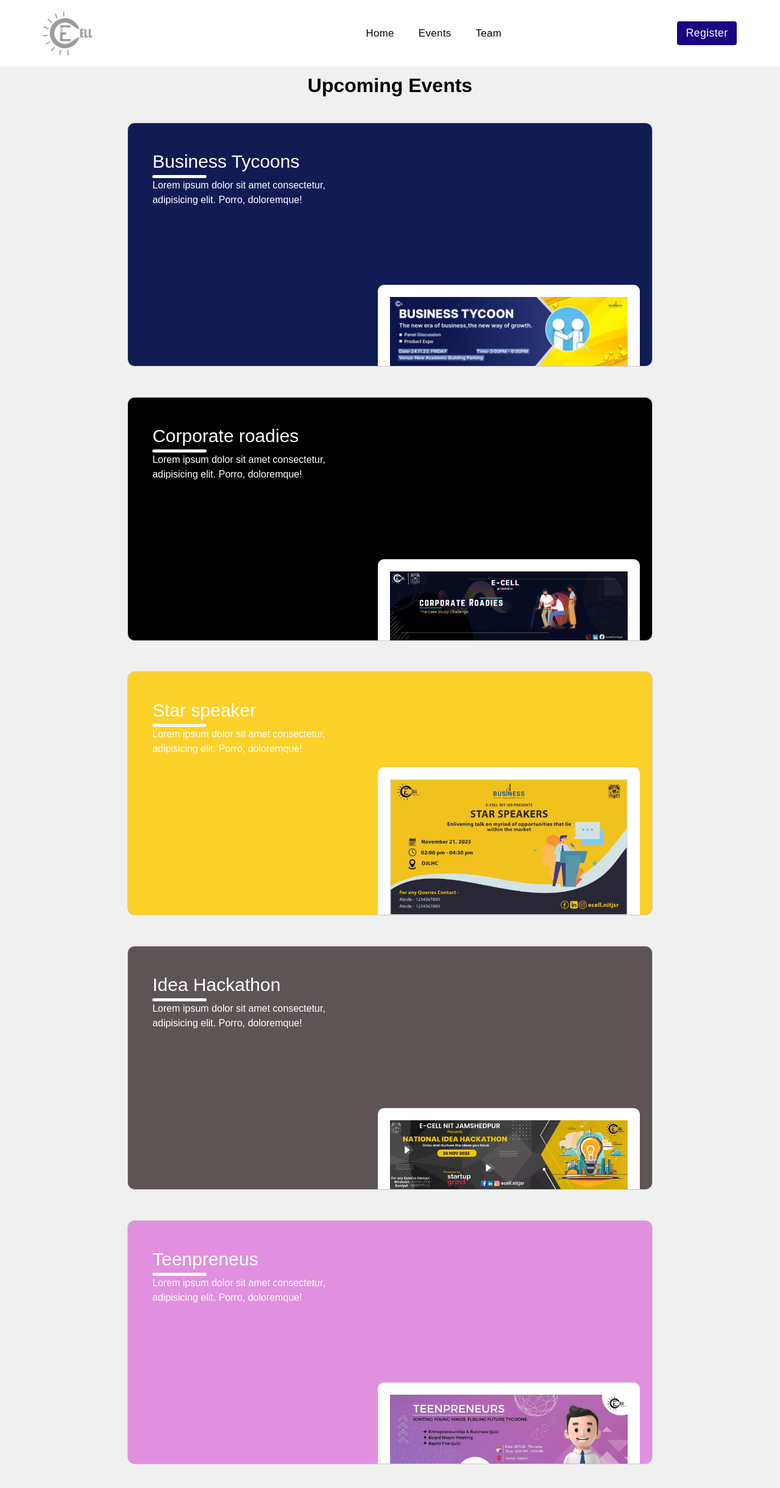
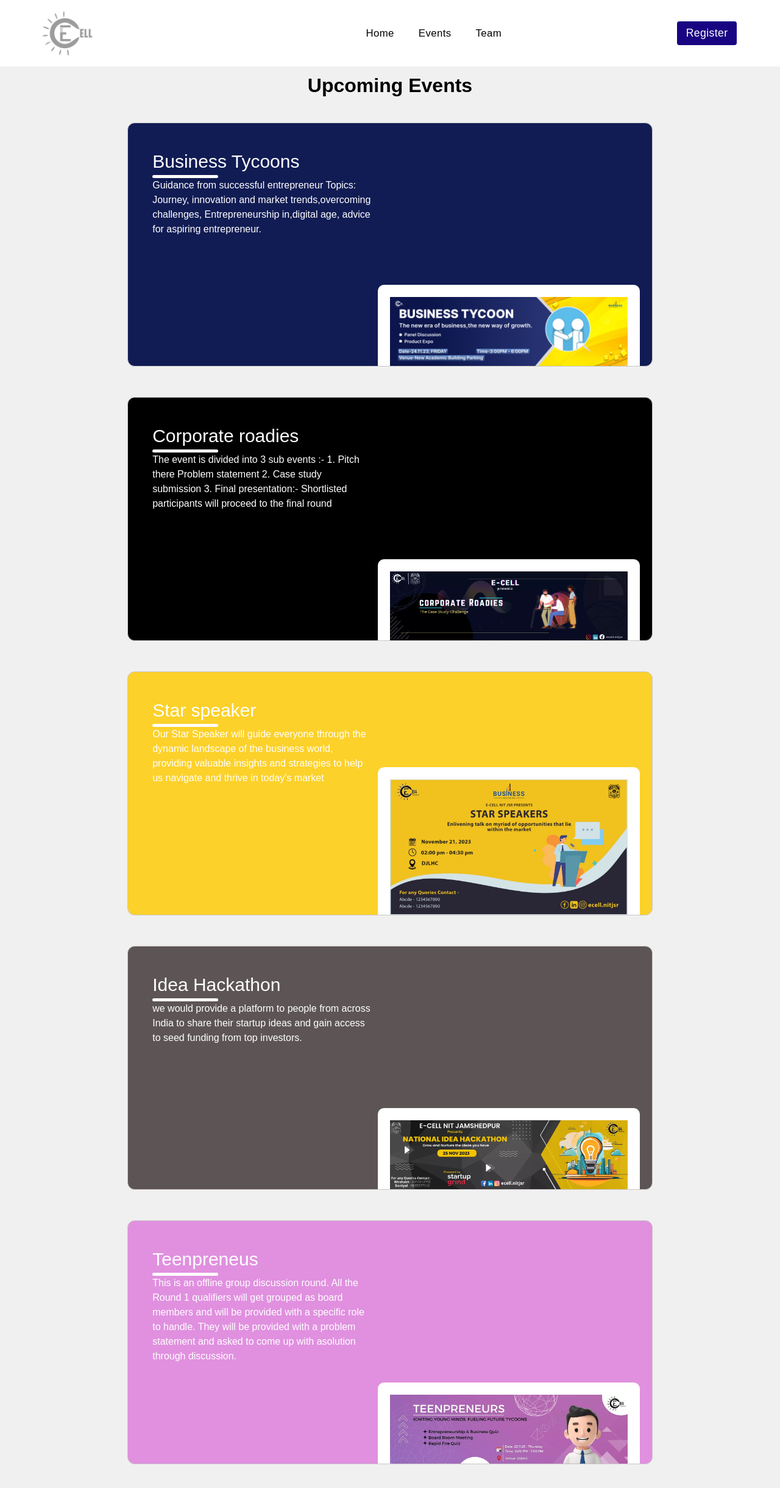
Before and after one commit to codewithnick/ecellnitjsr, a React (Create React App) app: page /events in a window 1280 px wide. Shown: the top 2440 px of the page at 61% size. Built offline with nearby package versions, Linux system fonts and the light colour scheme.

Commit message:
upcoming event content

```diff
--- a/src/components/Card.jsx
+++ b/src/components/Card.jsx
@@ -17,7 +17,7 @@ const Card = ({ color,TextColor,imageSrc,title, text, link }) => {
           <h2 style={{color: "white"}}>{title}</h2>
           <div className="line"></div>
           <p style={{color: "white"}}>
-            Lorem ipsum dolor sit amet consectetur, adipisicing elit. Porro, doloremque!
+            {text}
           </p>
         </div>
         <div className="imgContainer"><img src={imageSrc} alt={text} className="card-image" /></div>
@@ -39,7 +39,7 @@ border: 1px solid #cac6c6;
 overflow: hidden;
 position: relative;
 .EventText{
-  width: 60%;
+  width: 50%;
   padding: 30px;
   @media (max-width: 768px){
     width: 80%;
--- a/src/components/UpcomingEvent.jsx
+++ b/src/components/UpcomingEvent.jsx
@@ -4,11 +4,11 @@ import Card from './Card';
 import '../styles/UpcomingEvent.css'
 
 const cardsData = [
-  { id: 1, color: '#111C54',TextColor: "#f2b0b0", imageSrc:'Cards/image1.jpg',title:'Business Tycoons', text: 'Business Tycoons', link: 'https://example1.com' },
-  { id: 2, color: 'black',TextColor: "#fff", imageSrc: 'Cards/image2.png',title:'Corporate roadies', text: 'Corporate roadies', link: 'https://unstop.com/competitions/corporate-roadies-business-conclave-2023-national-institute-of-technology-nit-jamshedpur-811878' },
-  { id: 3, color:'#FCD12A',TextColor: "#f7e4a0", imageSrc: 'Cards/image3.jpg',title:'Star speaker', text: 'Star speaker', link: 'https://example1.com' },
-  { id: 4, color: '#5d5555',TextColor: "#333", imageSrc: 'Cards/image4.png',title:'Idea Hackathon', text: 'Idea Hackathon' , link: 'https://unstop.com/hackathons/national-idea-hackathon-business-conclave-2023-national-institute-of-technology-nit-jamshedpur-811892'},
-  { id: 5, color: '#E090DF',TextColor: "#f2cbf1", imageSrc: 'Cards/image5.png',title:'Teenpreneus', text: 'Teenpreneus', link: 'https://unstop.com/competitions/teenpreneurs-business-conclave-2023-national-institute-of-technology-nit-jamshedpur-817219' },
+  { id: 1, color: '#111C54',TextColor: "#f2b0b0", imageSrc:'Cards/image1.jpg',title:'Business Tycoons', text: 'Guidance from successful entrepreneur Topics: Journey, innovation and market trends,overcoming challenges, Entrepreneurship in,digital age, advice for aspiring entrepreneur.', link: 'https://example1.com' },
+  { id: 2, color: 'black',TextColor: "#fff", imageSrc: 'Cards/image2.png',title:'Corporate roadies', text: "The event is divided into 3 sub events :- 1. Pitch there Problem statement 2. Case study submission 3. Final presentation:- Shortlisted participants will proceed to the final round", link: 'https://unstop.com/competitions/corporate-roadies-business-conclave-2023-national-institute-of-technology-nit-jamshedpur-811878' },
+  { id: 3, color:'#FCD12A',TextColor: "#f7e4a0", imageSrc: 'Cards/image3.jpg',title:'Star speaker', text: "Our Star Speaker will guide everyone through the dynamic landscape of the business world, providing valuable insights and strategies to help us navigate and thrive in today's market", link: 'https://example1.com' },
+  { id: 4, color: '#5d5555',TextColor: "#333", imageSrc: 'Cards/image4.png',title:'Idea Hackathon', text: 'we would provide a platform to people from across India to share their startup ideas and gain access to seed funding from top investors.' , link: 'https://unstop.com/hackathons/national-idea-hackathon-business-conclave-2023-national-institute-of-technology-nit-jamshedpur-811892'},
+  { id: 5, color: '#E090DF',TextColor: "#f2cbf1", imageSrc: 'Cards/image5.png',title:'Teenpreneus', text: 'This is an offline group discussion round. All the Round 1 qualifiers will get grouped as board members and   will be provided with a specific role to handle. They will be  provided with a problem statement and asked to come up with asolution through discussion.', link: 'https://unstop.com/competitions/teenpreneurs-business-conclave-2023-national-institute-of-technology-nit-jamshedpur-817219' },
 ];
 
 function App() {
@@ -20,6 +20,7 @@ function App() {
           <Card key={card.id} color={card.color} TextColor={card.TextColor} title={card.title} imageSrc={card.imageSrc} text={card.text} link={card.link}/>
         ))}
       </div>
+
     </div>
   );
 }
--- a/src/components/VisionGoal.jsx
+++ b/src/components/VisionGoal.jsx
@@ -31,7 +31,7 @@ export const VisionGoal = () => {
             <div className="content">
               <h3>Goal</h3>
               <p>
-              We encourage students by educating them about diverse fields and their roles right from ideation to operation.
+              To encourage students by educating them about diverse fields and their roles right from ideation to operation.
               </p>
               <a href="/">Read More</a>
             </div>
@@ -45,7 +45,7 @@ export const VisionGoal = () => {
 
               <h3>Vision</h3>
               <p>
-              We envisions a lively environment where students can explore their entrepreneurial talents. We aim to foster a culture of creativity and innovation, offering support, mentorship, and opportunities for students to turn their ideas into successful ventures.
+              We envision a lively environment where students can explore their entrepreneurial talents. We aim to foster a culture of creativity and innovation, offering support, mentorship, and opportunities for students to turn their ideas into successful ventures.
               </p>
               <a href="/">Read More</a>
             </div>
```
